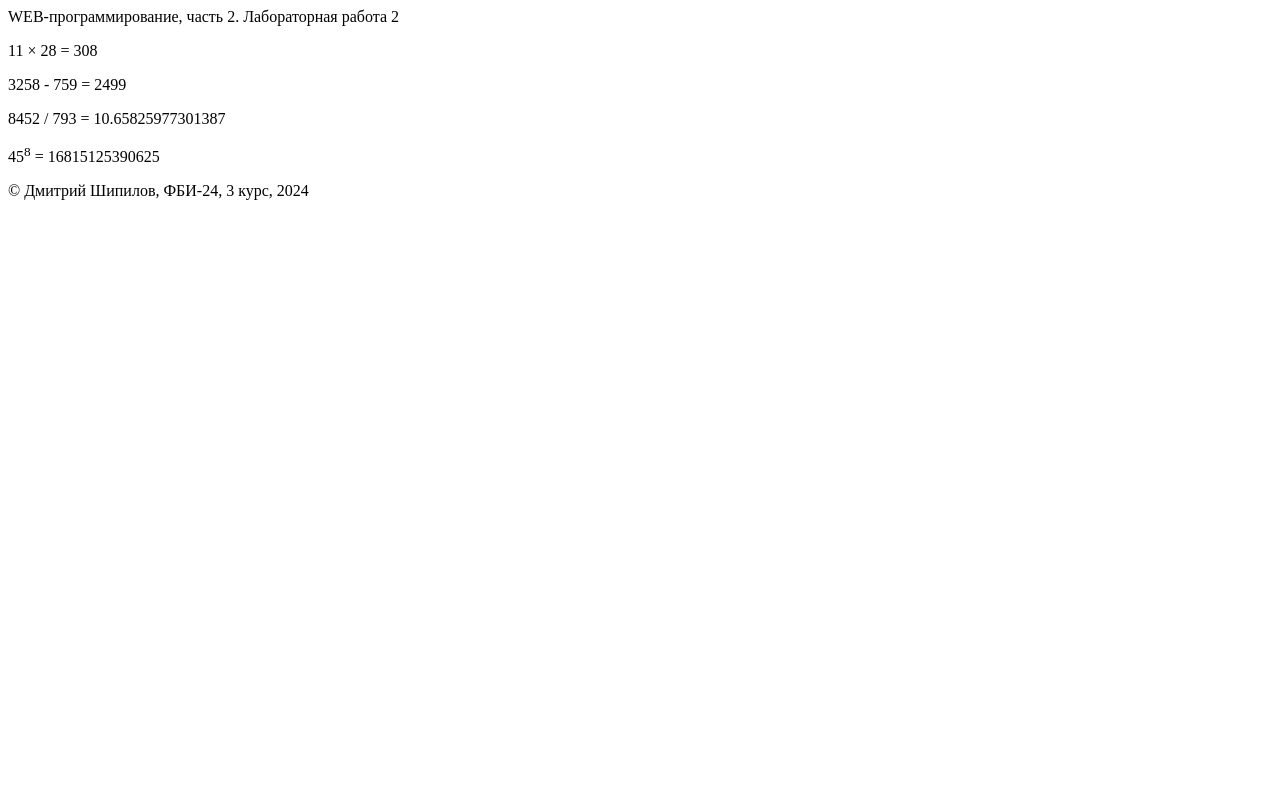
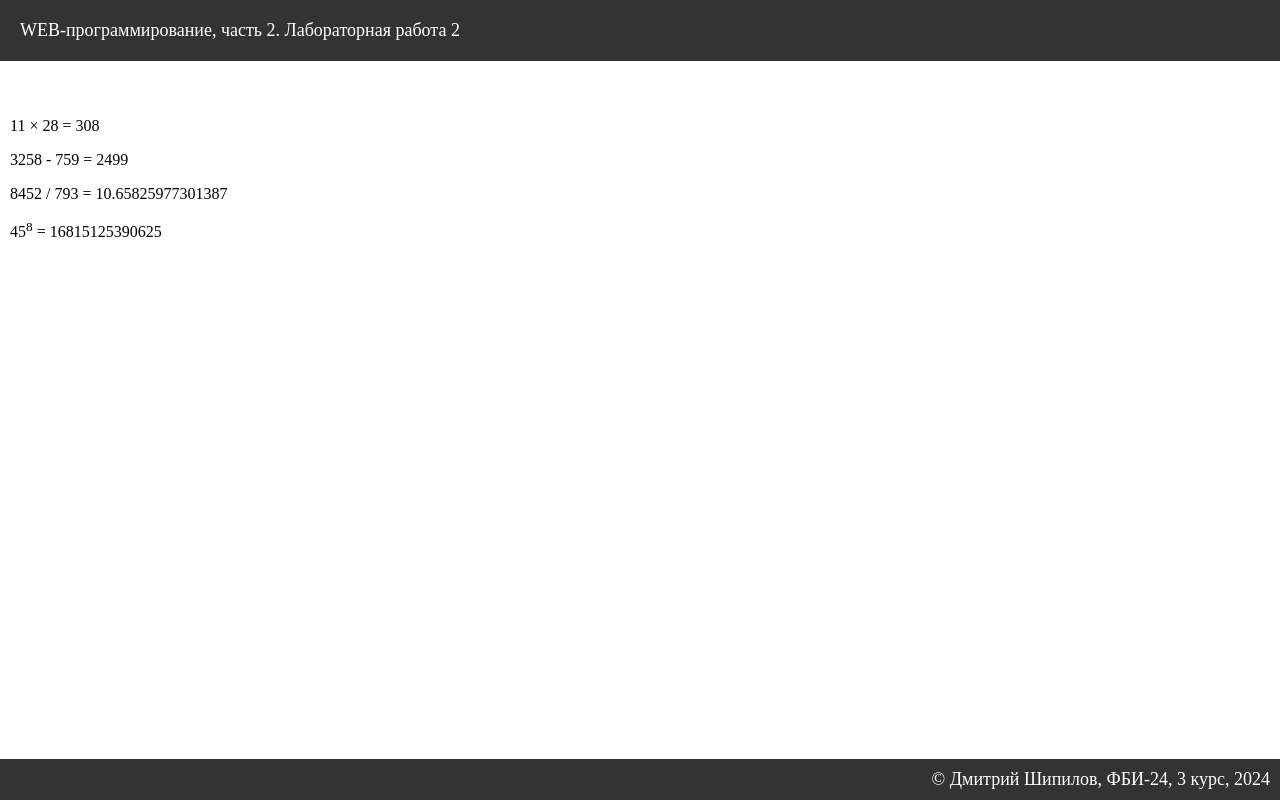
Before and after one commit to lsdamanl/web_labs_2, a Flask app: page /lab2/example in a window 1280 px wide. Run offline with Flask 3, Linux system fonts and the light colour scheme.

Commit message:
Подключение стилейэ

```diff
--- /dev/null
+++ b/static/main.css
@@ -0,0 +1,26 @@
+body {
+    margin: 0;
+
+}
+main {
+    margin-bottom: 40px;
+    padding: 10px;
+}
+header {
+    margin-bottom: 30px;
+    padding: 20px;
+    background-color: #333;
+    color: white;
+    font-size: 18px;
+}
+footer {
+    background-color: #333;
+    color: white;
+    font-size: 18px;
+    padding: 10px;
+    text-align: right;
+    position: fixed;
+    bottom: 0;
+    left: 0;
+    right: 0;
+}
--- a/templates/example.html
+++ b/templates/example.html
@@ -4,6 +4,7 @@
     <meta charset="UTF-8">
     <meta name="viewport" content="width=device-width, initial-scale=1.0">
     <title>Дмитрий Шипилов. Лабораторная работа {{number_lab}}</title>
+    <link rel="stylesheet" href="{{ url_for('static', filename='main.css') }}">
 </head>
 <body>
     <header>
```
